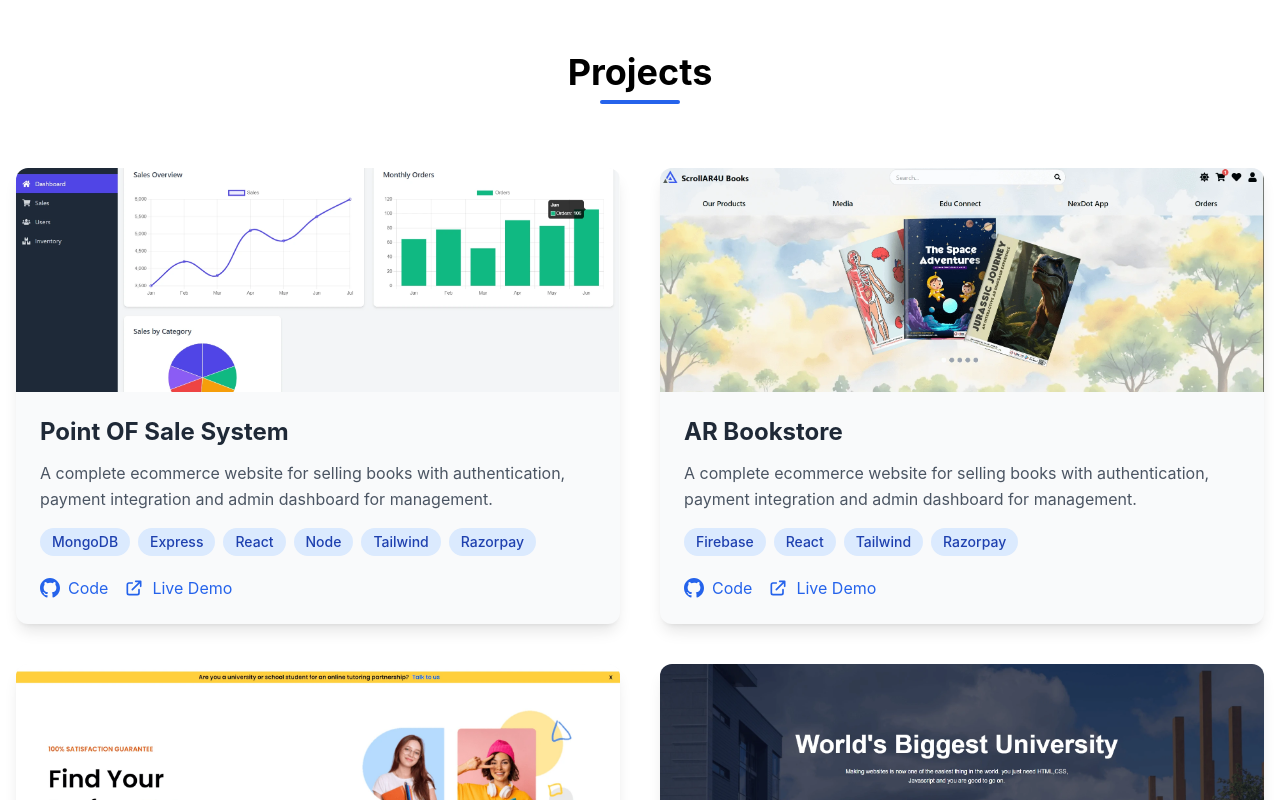
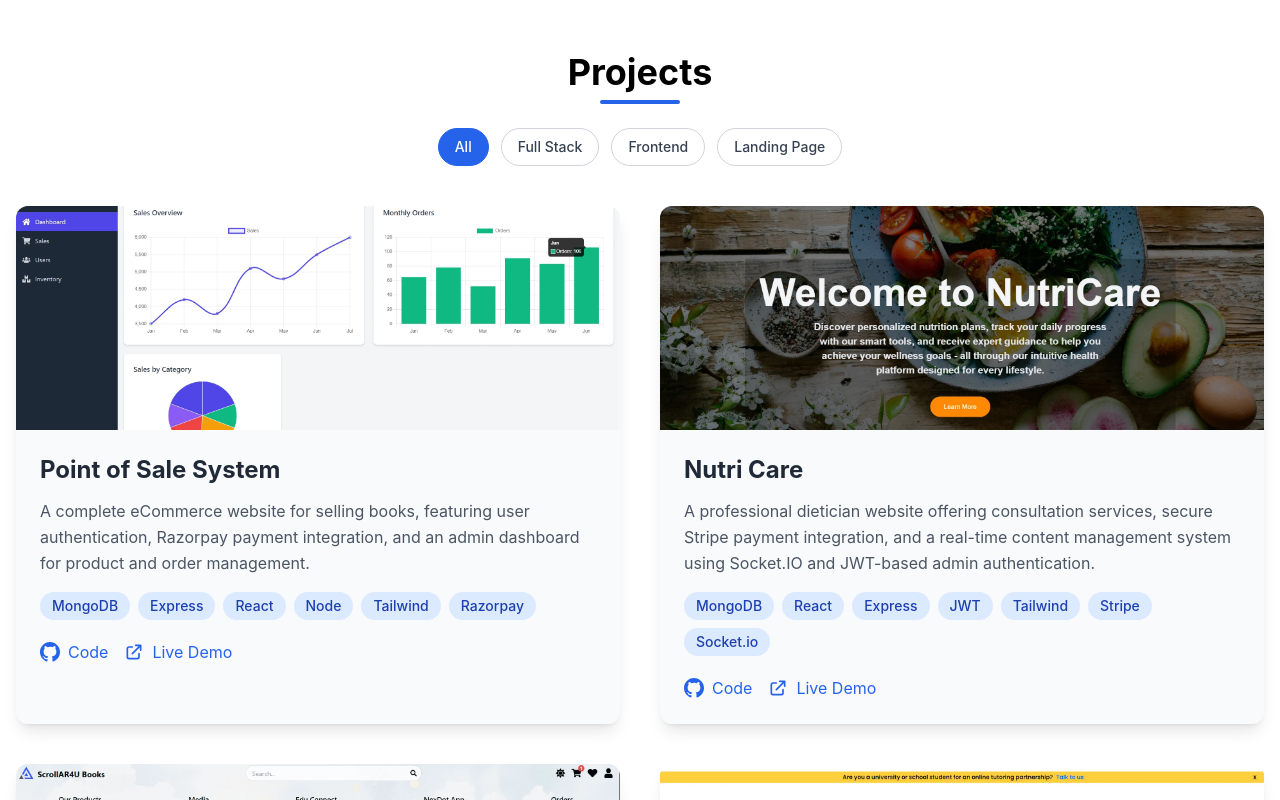
Before and after one commit to Yawi-1/My-Portfolio, a React (Vite) app: page / in a window 1280 px wide. Shown: the part 1780-2580 px from the top of the page. Built offline with nearby package versions, Linux system fonts and the light colour scheme; no server answers.

Commit message:
Added Filtreing Options in Projects and skills

```diff
--- a/src/components/Home.jsx
+++ b/src/components/Home.jsx
@@ -25,7 +25,7 @@ function Home() {
               Mudasir Javid Malik
             </h1>
             <p className="text-xl sm:text-2xl text-gray-600 dark:text-gray-300 font-medium">
-              Full Stack Developer
+              Full Stack Web Developer
             </p>
             <p className="text-gray-500 dark:text-gray-400 max-w-xl mx-auto lg:mx-0">
               Crafting digital experiences with modern web technologies.
--- a/src/components/Projects.jsx
+++ b/src/components/Projects.jsx
@@ -1,67 +1,108 @@
-import Ecommerce from '../../public/Ecommerce.webp'
-import EduTutor from '../../public/EduTutor.webp'
-import University from '../../public/university.webp'
-import projectManager from '../../public/projectManager.webp'
-import Pos from '../../public/POS.webp'
+import { useState } from 'react';
+import Ecommerce from '../../public/Ecommerce.webp';
+import EduTutor from '../../public/EduTutor.webp';
+import University from '../../public/university.webp';
+import projectManager from '../../public/projectManager.webp';
+import Pos from '../../public/POS.webp';
+import Nutricare from '../../public/nutricare.webp';
+
 function Projects() {
   const projects = [
     {
       id: 6,
-      title: "Point OF Sale System",
-      description: "A complete  ecommerce website  for selling books with authentication, payment integration and admin dashboard for management.",
+      title: "Point of Sale System",
+      description: "A complete eCommerce website for selling books, featuring user authentication, Razorpay payment integration, and an admin dashboard for product and order management.",
       image: Pos,
-      tech:['MongoDB','Express','React','Node','Tailwind','Razorpay'],
+      tech: ['MongoDB', 'Express', 'React', 'Node', 'Tailwind', 'Razorpay'],
+      category: "Full Stack",
       github: "https://github.com/Yawi-1/Point-Of-Sale-System",
       live: "https://pos11.netlify.app/",
     },
     {
-      id: 3,
-      title: "AR Bookstore",
-      description: "A complete  ecommerce website  for selling books with authentication, payment integration and admin dashboard for management.",
+      id: 31,
+      title: "Nutri Care",
+      description: "A professional dietician website offering consultation services, secure Stripe payment integration, and a real-time content management system using Socket.IO and JWT-based admin authentication.",
+      image: Nutricare,
+      tech: ['MongoDB', 'React', 'Express', 'JWT', 'Tailwind', 'Stripe', 'Socket.io'],
+      category: "Full Stack",
+      github: "https://github.com/Yawi-1/Dieticain",
+      live: "https://nutricare11.netlify.app/",
+    },
+    {
+      id: 131,
+      title: "AR Book Store",
+      description: "A Firebase-powered eCommerce platform for book sales, integrated with Razorpay for payments, Google Authentication, and a responsive user interface using React and Tailwind CSS.",
       image: Ecommerce,
-      tech:['Firebase','React','Tailwind','Razorpay'],
+      tech: ['Firebase', 'React', 'Tailwind', 'Razorpay', 'Context', 'Google Auth'],
+      category: "Frontend",
       github: "https://github.com/Yawi-1/ScRollArRu_Project",
       live: "https://scrollar4u.netlify.app/",
     },
     {
       id: 1,
       title: "Edu-Tutor",
-      description: "A  Responsive and Impressive  Landing Page for an Online Education Platform, Created Using React,Tailwind and Framer-motion. ",
+      description: "A responsive and visually appealing landing page for an online education platform, built using React, Tailwind CSS, and Framer Motion animations.",
       image: EduTutor,
       tech: ['React', 'Tailwind', 'Framer-Motion'],
+      category: "Landing Page",
       github: "https://github.com/Yawi-1/Edu-Tutor",
       live: "https://edututor.netlify.app/",
     },
     {
       id: 2,
       title: "University Website",
-      description: "A complete responsive frontend of a university website which contain many pages and created using HTML,CSS & JS ",
+      description: "A fully responsive frontend website for a university, featuring multiple pages built using HTML, CSS, and JavaScript.",
       image: University,
-      tech: ['HTML', 'CSS', 'Javascript'],
+      tech: ['HTML', 'CSS', 'JavaScript'],
+      category: "Frontend",
       github: "https://github.com/Yawi-1/collegeWebsite.github.io",
       live: "https://yawi-1.github.io/collegeWebsite.github.io/",
     },
     {
       id: 4,
       title: "Project Manager",
-      description: "An innovative website designed for teachers to manage the projects of students, it is responsive and also contain admin panel for admin..",
+      description: "An innovative platform designed for teachers to manage student projects. Includes a responsive interface and an admin panel built with the MERN stack.",
       image: projectManager,
-      tech: ['React', 'Express', 'Node','MongoDb', 'Tailwind','Rest API'],
+      tech: ['React', 'Express', 'Node', 'MongoDB', 'Tailwind', 'REST API'],
+      category: "Full Stack",
       github: "https://github.com/Yawi-1/projectManagement",
       live: "https://projectmanager11.netlify.app",
-    }
+    },
   ];
+
+  const categories = ['All', ...new Set(projects.map(p => p.category))];
+  const [selectedCategory, setSelectedCategory] = useState('All');
+  const filteredProjects = selectedCategory === 'All'
+    ? projects
+    : projects.filter(project => project.category === selectedCategory);
 
   return (
     <section id="projects" className="py-20 bg-white dark:bg-gray-900 transition-colors">
       <div className="container mx-auto px-4">
-      <h2 className="text-4xl font-bold text-center mb-16 dark:text-white animate-fade-in">
+        <h2 className="text-4xl font-bold text-center mb-6 dark:text-white animate-fade-in">
           Projects
           <div className="mt-2 h-1 w-20 bg-blue-600 mx-auto rounded-full" />
         </h2>
 
+        <div className="flex flex-wrap justify-center gap-2 sm:gap-3 mb-10 px-2">
+  {categories.map(category => (
+    <button
+      key={category}
+      onClick={() => setSelectedCategory(category)}
+      className={`px-3 py-1.5 sm:px-4 sm:py-2 rounded-full border text-sm font-medium transition-all ${
+        selectedCategory === category
+          ? 'bg-blue-600 text-white border-blue-600'
+          : 'bg-white text-gray-700 dark:text-gray-200 border-gray-300 hover:bg-blue-100 dark:bg-gray-800 dark:border-gray-700'
+      }`}
+    >
+      {category}
+    </button>
+  ))}
+</div>
+
+
         <div className="grid grid-cols-1 md:grid-cols-2 lg:grid-cols-2 gap-10">
-        {projects.map((project, index) => (
+          {filteredProjects.map((project, index) => (
             <div
               key={project.title}
               className="group relative bg-gray-50 dark:bg-gray-800 rounded-xl shadow-lg hover:shadow-2xl transition-all duration-300 ease-out overflow-hidden"
@@ -73,7 +114,7 @@ function Projects() {
                   src={project.image}
                   alt={project.title}
                   className="w-full h-56 object-cover transform group-hover:scale-105 transition-transform duration-500 ease-out"
-                loading='lazy'
+                  loading="lazy"
                 />
                 <div className="absolute inset-0 bg-gradient-to-t from-gray-900/80 to-transparent opacity-0 group-hover:opacity-100 transition-opacity duration-300" />
               </div>
@@ -105,7 +146,7 @@ function Projects() {
                     className="flex items-center text-blue-600 dark:text-blue-400 hover:text-blue-800 dark:hover:text-blue-300 transition-colors"
                   >
                     <svg className="w-5 h-5 mr-2" fill="currentColor" viewBox="0 0 24 24">
-                    <path d="M12 0C5.374 0 0 5.373 0 12c0 5.302 3.438 9.8 8.207 11.387.6.113.793-.261.793-.577v-2.234c-3.338.726-4.033-1.416-4.033-1.416-.546-1.387-1.333-1.756-1.333-1.756-1.089-.745.083-.729.083-.729 1.205.084 1.839 1.237 1.839 1.237 1.07 1.834 2.807 1.304 3.492.997.107-.775.418-1.305.762-1.604-2.665-.305-5.467-1.334-5.467-5.931 0-1.311.469-2.381 1.236-3.221-.124-.303-.535-1.524.117-3.176 0 0 1.008-.322 3.301 1.23A11.509 11.509 0 0112 5.803c1.02.005 2.047.138 3.006.404 2.291-1.552 3.297-1.23 3.297-1.23.653 1.653.242 2.874.118 3.176.77.84 1.235 1.911 1.235 3.221 0 4.609-2.807 5.624-5.479 5.921.43.372.823 1.102.823 2.222v3.293c0 .319.192.694.801.576C20.566 21.797 24 17.3 24 12c0-6.627-5.373-12-12-12z"/>
+                      <path d="M12 0C5.374 0 0 5.373 0 12c0 5.302 3.438 9.8 8.207 11.387.6.113.793-.261.793-.577v-2.234c-3.338.726-4.033-1.416-4.033-1.416-.546-1.387-1.333-1.756-1.333-1.756-1.089-.745.083-.729.083-.729 1.205.084 1.839 1.237 1.839 1.237 1.07 1.834 2.807 1.304 3.492.997.107-.775.418-1.305.762-1.604-2.665-.305-5.467-1.334-5.467-5.931 0-1.311.469-2.381 1.236-3.221-.124-.303-.535-1.524.117-3.176 0 0 1.008-.322 3.301 1.23A11.509 11.509 0 0112 5.803c1.02.005 2.047.138 3.006.404 2.291-1.552 3.297-1.23 3.297-1.23.653 1.653.242 2.874.118 3.176.77.84 1.235 1.911 1.235 3.221 0 4.609-2.807 5.624-5.479 5.921.43.372.823 1.102.823 2.222v3.293c0 .319.192.694.801.576C20.566 21.797 24 17.3 24 12c0-6.627-5.373-12-12-12z" />
                     </svg>
                     Code
                   </a>
--- a/src/components/Skills.jsx
+++ b/src/components/Skills.jsx
@@ -1,33 +1,77 @@
-import { FaReact, FaNodeJs, FaHtml5, FaCss3Alt, FaJsSquare, FaGit, FaServer, FaGlobe } from "react-icons/fa";
-import { SiMongodb, SiTailwindcss, SiBootstrap, SiFirebase, SiExpress } from "react-icons/si";
+import { useState } from "react";
+import {
+  FaReact, FaNodeJs, FaHtml5, FaCss3Alt, FaJsSquare,
+  FaGit, FaServer, FaGlobe
+} from "react-icons/fa";
+import {
+  SiMongodb, SiTailwindcss, SiBootstrap,
+  SiFirebase, SiExpress
+} from "react-icons/si";
 import { MdDesignServices } from "react-icons/md";
 import { IoIosColorPalette } from "react-icons/io";
 
 function Skills() {
   const skills = [
-    { name: "React", icon: FaReact, level: 90, color: "text-blue-500" },
-    { name: "Node.js", icon: FaNodeJs, level: 85, color: "text-green-500" },
-    { name: "MongoDB", icon: SiMongodb, level: 80, color: "text-green-700" },
-    { name: "Git", icon: FaGit, level: 85, color: "text-red-500" },
-    { name: "HTML", icon: FaHtml5, level: 95, color: "text-orange-500" },
-    { name: "CSS", icon: FaCss3Alt, level: 90, color: "text-blue-600" },
-    { name: "JavaScript", icon: FaJsSquare, level: 90, color: "text-yellow-500" },
-    { name: "Tailwind CSS", icon: SiTailwindcss, level: 85, color: "text-cyan-500" },
-    { name: "Bootstrap", icon: SiBootstrap, level: 85, color: "text-purple-500" },
-    { name: "Firebase", icon: SiFirebase, level: 80, color: "text-yellow-400" },
-    { name: "Express.js", icon: SiExpress, level: 85, color: "text-gray-500" },
-    { name: "UI/UX Design", icon: MdDesignServices, level: 75, color: "text-indigo-500" },
-    { name: "Color Theory", icon: IoIosColorPalette, level: 70, color: "text-pink-500" },
-    { name: "Server Deployment", icon: FaServer, level: 80, color: "text-gray-700" },
-    { name: "Web Hosting", icon: FaGlobe, level: 85, color: "text-blue-400" },
+    { name: "React", icon: FaReact, level: 90, color: "text-blue-500", category: "Frontend" },
+    { name: "HTML", icon: FaHtml5, level: 95, color: "text-orange-500", category: "Frontend" },
+    { name: "CSS", icon: FaCss3Alt, level: 90, color: "text-blue-600", category: "Frontend" },
+    { name: "JavaScript", icon: FaJsSquare, level: 90, color: "text-yellow-500", category: "Frontend" },
+    { name: "Tailwind CSS", icon: SiTailwindcss, level: 85, color: "text-cyan-500", category: "Frontend" },
+    { name: "Bootstrap", icon: SiBootstrap, level: 85, color: "text-purple-500", category: "Frontend" },
+
+    { name: "Node.js", icon: FaNodeJs, level: 85, color: "text-green-500", category: "Backend" },
+    { name: "Express.js", icon: SiExpress, level: 85, color: "text-gray-500", category: "Backend" },
+
+    { name: "MongoDB", icon: SiMongodb, level: 80, color: "text-green-700", category: "Database" },
+    { name: "Firebase", icon: SiFirebase, level: 80, color: "text-yellow-400", category: "Database" },
+
+    { name: "Git", icon: FaGit, level: 85, color: "text-red-500", category: "Other" },
+    { name: "UI/UX Design", icon: MdDesignServices, level: 75, color: "text-indigo-500", category: "Other" },
+    { name: "Color Theory", icon: IoIosColorPalette, level: 70, color: "text-pink-500", category: "Other" },
+    { name: "Server Deployment", icon: FaServer, level: 80, color: "text-gray-700", category: "Other" },
+    { name: "Web Hosting", icon: FaGlobe, level: 85, color: "text-blue-400", category: "Other" },
   ];
+
+  const categories = ["All", "Frontend", "Backend", "Database", "Other"];
+  const [selectedCategory, setSelectedCategory] = useState("All");
+
+  const filteredSkills = selectedCategory === "All"
+    ? skills
+    : skills.filter(skill => skill.category === selectedCategory);
 
   return (
     <section id="skills" className="py-20 bg-gray-50 dark:bg-gray-800 transition-colors">
       <div className="container mx-auto px-4">
         <h2 className="text-3xl font-bold text-center mb-12 dark:text-white animate-fade-in">Skills</h2>
+
+        {/* Dropdown Filter */}
+      <div className="mb-6 flex flex-col md:flex-row items-center justify-center gap-4">
+  <p className="text-lg font-semibold text-gray-800 dark:text-white">Filter:</p>
+  <div className="relative w-64">
+    <select
+      value={selectedCategory}
+      onChange={(e) => setSelectedCategory(e.target.value)}
+      className="w-full px-4 py-2 text-base font-medium rounded-xl border border-gray-300 dark:border-gray-700 shadow-md bg-white dark:bg-gray-900 dark:text-white focus:outline-none focus:ring-2 focus:ring-blue-500 transition-all duration-300 ease-in-out appearance-none"
+    >
+      {categories.map((category) => (
+        <option key={category} value={category}>
+          {category}
+        </option>
+      ))}
+    </select>
+    <div className="pointer-events-none absolute inset-y-0 right-3 flex items-center text-gray-500 dark:text-gray-400">
+      <svg className="w-4 h-4" fill="none" stroke="currentColor" strokeWidth="2" viewBox="0 0 24 24">
+        <path d="M19 9l-7 7-7-7" />
+      </svg>
+    </div>
+  </div>
+</div>
+
+
+
+        {/* Skills Grid */}
         <div className="grid grid-cols-2 sm:grid-cols-2 md:grid-cols-3 lg:grid-cols-4 gap-8">
-        {skills.map((skill, index) => (
+          {filteredSkills.map((skill, index) => (
             <div
               key={skill.name}
               className="bg-white dark:bg-gray-900 p-6 rounded-lg shadow-md flex flex-col items-center justify-center animate-scale-in hover:shadow-lg transition-all"
@@ -46,7 +90,6 @@ function Skills() {
         </div>
       </div>
     </section>
-
   );
 }
 
```
Also changed, not shown: public/nutricare.webp (added). Lines whose indentation alone changed are shown as unchanged.
